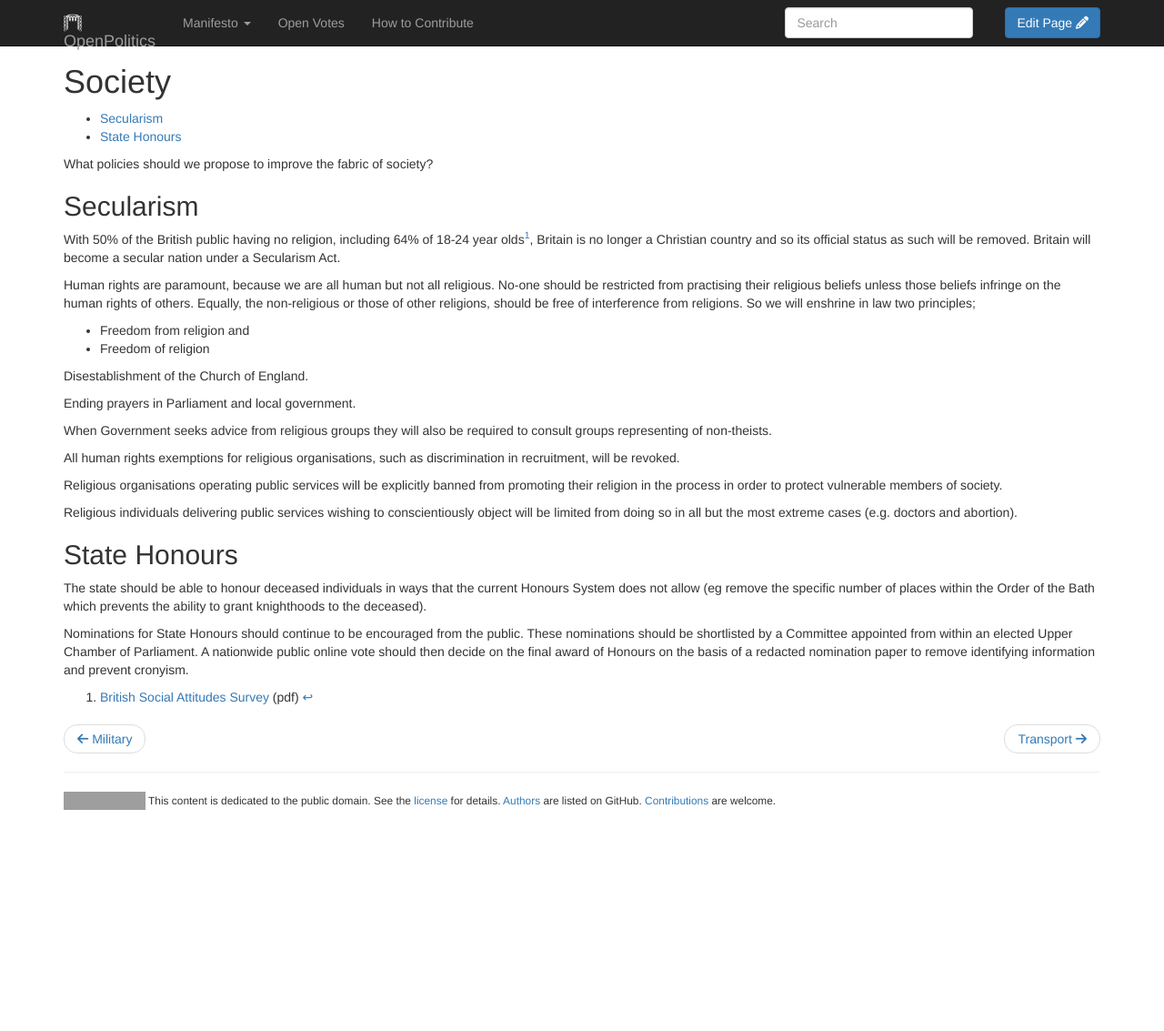
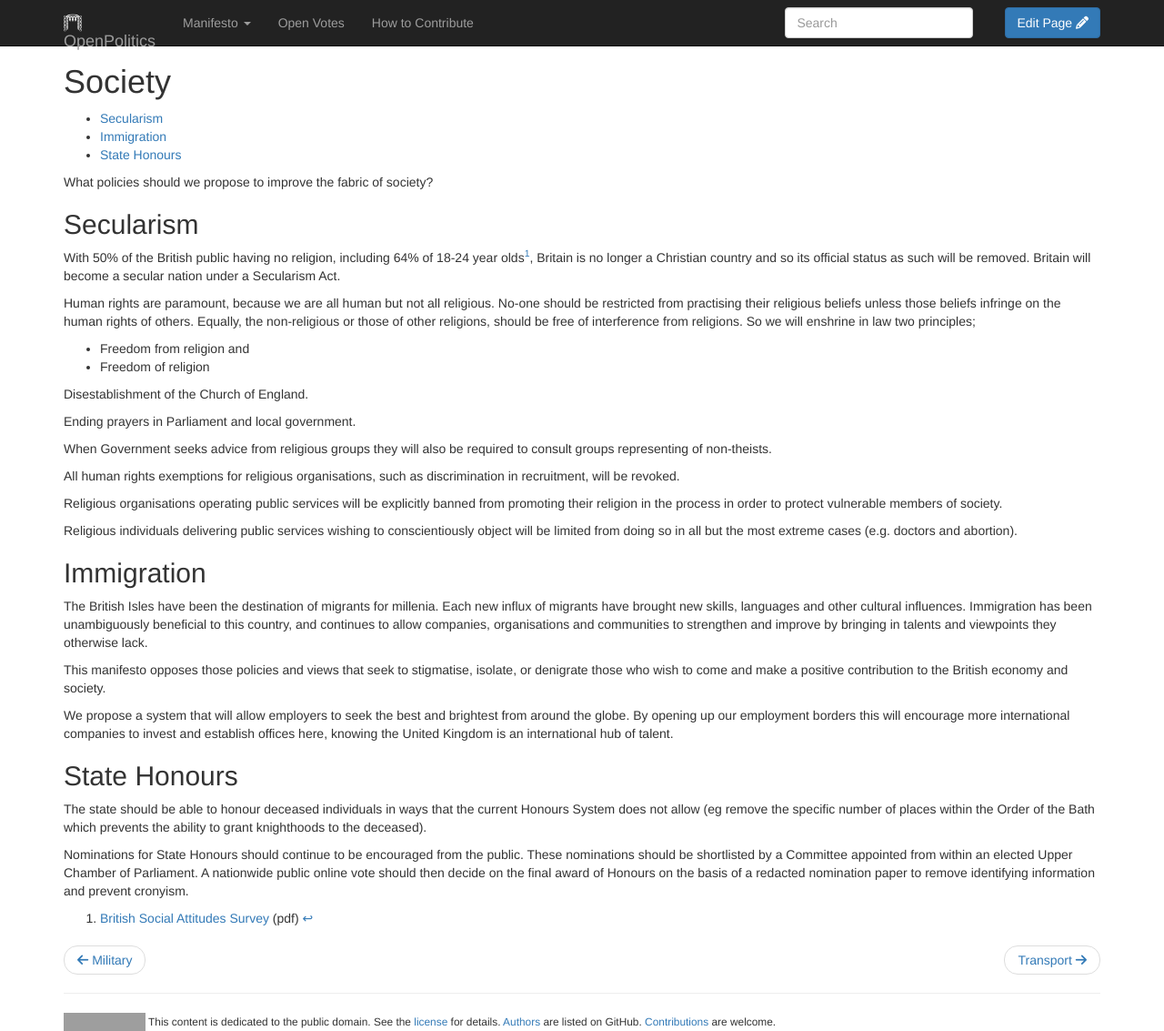
Before and after one commit to openpolitics/manifesto, a Jekyll site: the page built from manifesto/society.md, in a window 1280 px wide and 1133 px high. Shown: the whole window at 91% size. Built offline with Jekyll 4.4.1, drawn with Linux system fonts in a browser that asks for light colours; nearby versions of some CDN libraries; library files that are not in the unit come from our copies; grey boxes are pictures that could not be loaded.

Commit message:
Immigration

```diff
--- a/manifesto/society.md
+++ b/manifesto/society.md
@@ -3,6 +3,7 @@ title: Society
 layout: policy
 published: true
 ---
+
 * table of contents
 {:toc}
 
@@ -29,6 +30,14 @@ Religious organisations operating public services will be explicitly banned from
 
 Religious individuals delivering public services wishing to conscientiously object will be limited from doing so in all but the most extreme cases (e.g. doctors and abortion).
 
+## Immigration
+
+The British Isles have been the destination of migrants for millenia. Each new influx of migrants have brought new skills, languages and other cultural influences. Immigration has been unambiguously beneficial to this country, and continues to allow companies, organisations and communities to strengthen and improve by bringing in talents and viewpoints they otherwise lack.
+
+This manifesto opposes those policies and views that seek to stigmatise, isolate, or denigrate those who wish to come and make a positive contribution to the British economy and society.
+
+We propose a system that will allow employers to seek the best and brightest from around the globe. By opening up our employment borders this will encourage more international companies to invest and establish offices here, knowing the United Kingdom is an international hub of talent.
+
 ## State Honours
 
 The state should be able to honour deceased individuals in ways that the current Honours System does not allow (eg remove the specific number of places within the Order of the Bath which prevents the ability to grant knighthoods to the deceased).
```
